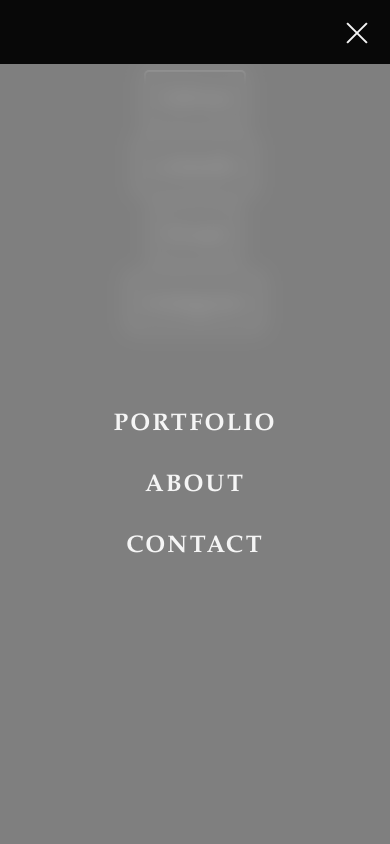
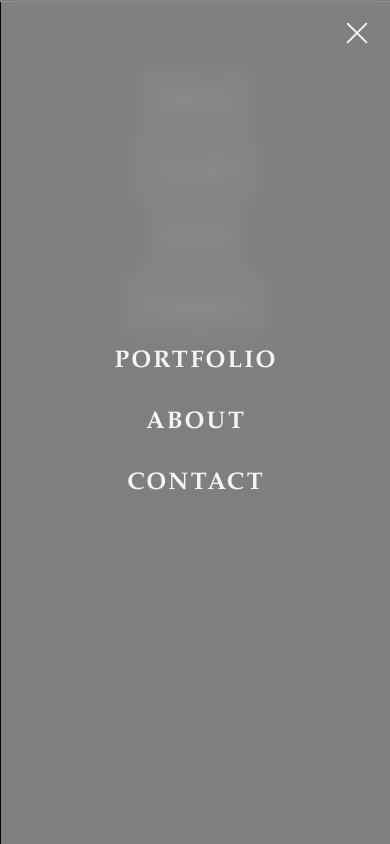
Before and after one commit to Plofland/photo-portfolio, a Next.js app: page /contact in a window 390 px wide. Both pictures are taken after a click on the button 357 px from the left and 33 px from the top of the page. Built offline with nearby package versions, Linux system fonts and the light colour scheme.

Commit message:
fix mobile menu X bg

```diff
--- a/src/app/components/MobileNavMenu.js
+++ b/src/app/components/MobileNavMenu.js
@@ -34,6 +34,9 @@ export default MobileNavMenu;
 const MobileMenuContainer = styled.div`
 	position: relative;
 	z-index: 9;
+
+	// this fixes the mobile menu to the top having no gray 	 background, for some reason
+	border: 0.25px solid gray;
 `;
 
 const MobileMenu = styled.div`
```
